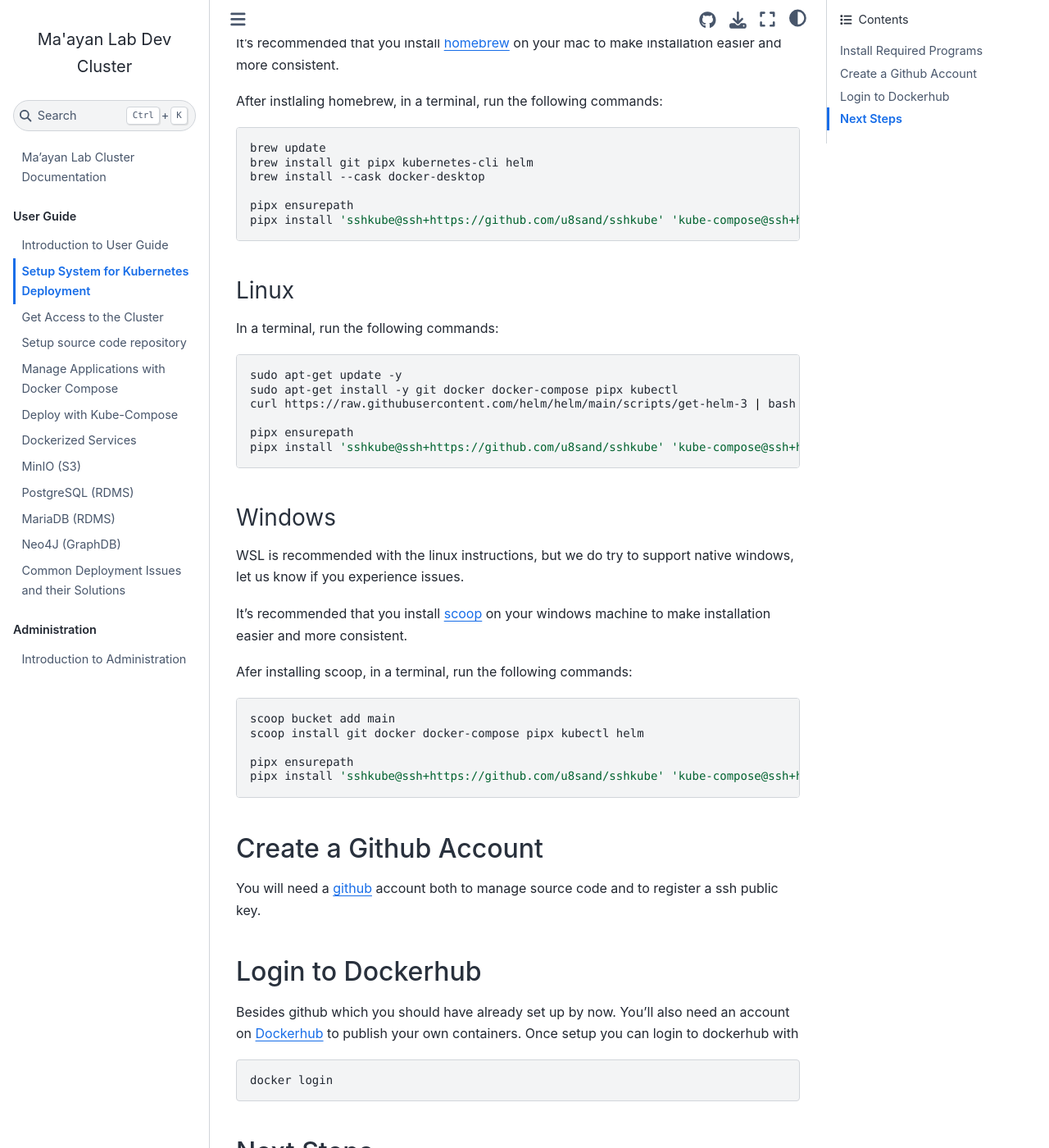
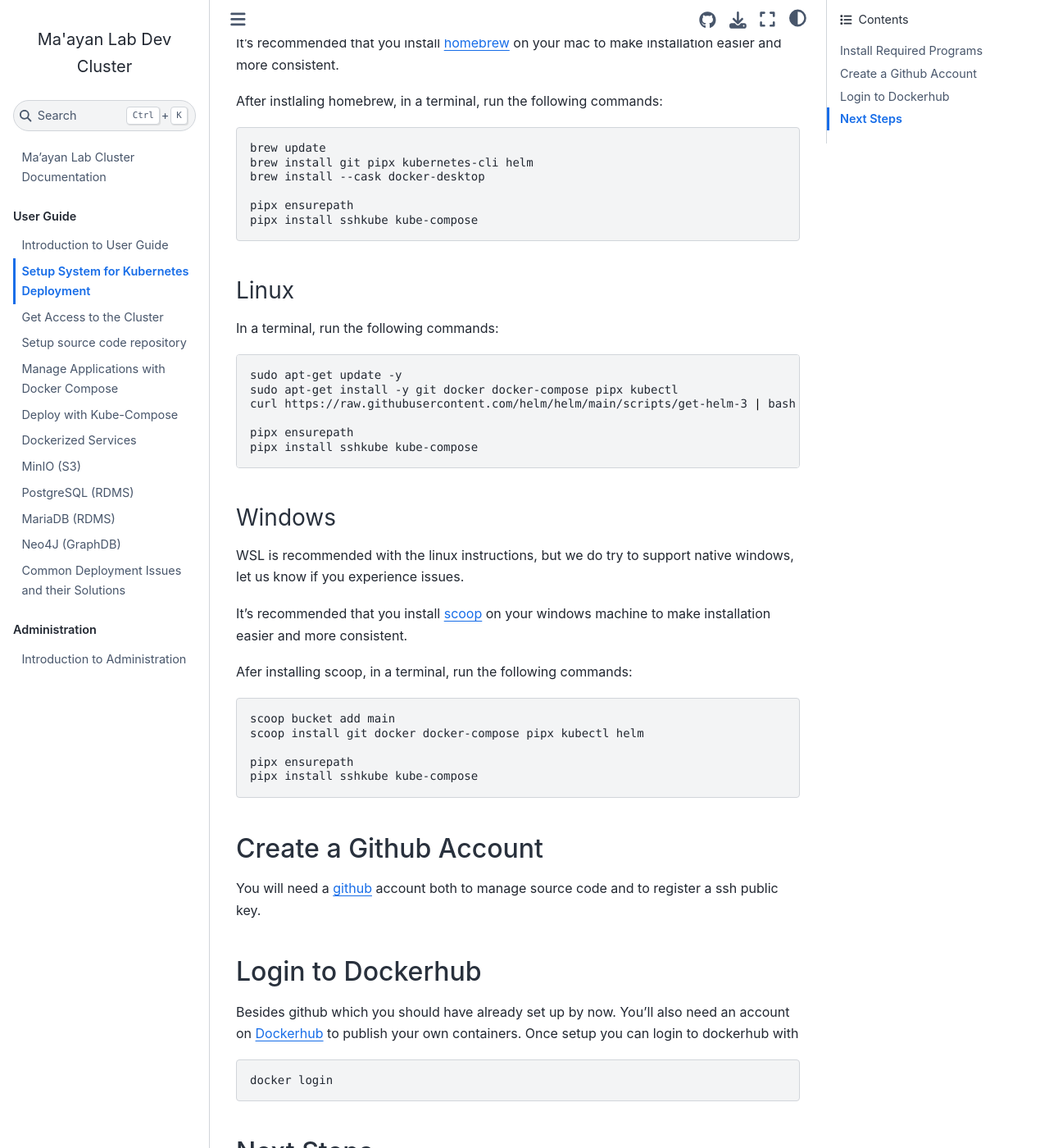
Before and after one commit to MaayanLab/dokku, a Jupyter Book: the page built from user/10-setup-system.md, in a window 1280 px wide and 1400 px high, scrolled down 524 px. Shown: the whole window at 82% size. Built offline with Jupyter Book 1.0.4 settings and Sphinx 7.4.7 and the Sphinx Book theme 1.1.4, drawn with Linux system fonts in a browser that asks for light colours.

Commit message:
Instal sshkube/kube-compose from pypi

````diff
--- a/user/10-setup-system.md
+++ b/user/10-setup-system.md
@@ -20,7 +20,7 @@ brew install git pipx kubernetes-cli helm
 brew install --cask docker-desktop
 
 pipx ensurepath
-pipx install 'sshkube@ssh+https://github.com/u8sand/sshkube' 'kube-compose@ssh+https://github.com/u8sand/kube-compose'
+pipx install sshkube kube-compose
 ```
 
 ### Linux
@@ -32,7 +32,7 @@ sudo apt-get install -y git docker docker-compose pipx kubectl
 curl https://raw.githubusercontent.com/helm/helm/main/scripts/get-helm-3 | bash
 
 pipx ensurepath
-pipx install 'sshkube@ssh+https://github.com/u8sand/sshkube' 'kube-compose@ssh+https://github.com/u8sand/kube-compose'
+pipx install sshkube kube-compose
 ```
 
 ### Windows
@@ -46,7 +46,7 @@ scoop bucket add main
 scoop install git docker docker-compose pipx kubectl helm
 
 pipx ensurepath
-pipx install 'sshkube@ssh+https://github.com/u8sand/sshkube' 'kube-compose@ssh+https://github.com/u8sand/kube-compose'
+pipx install sshkube kube-compose
 ```
 
 ## Create a Github Account
````
